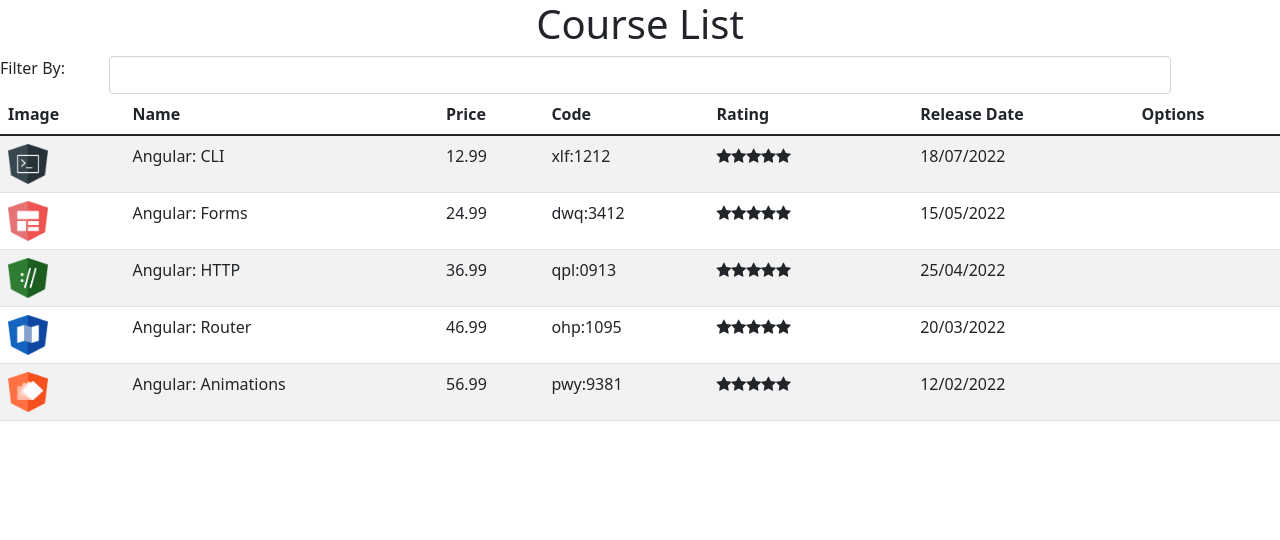
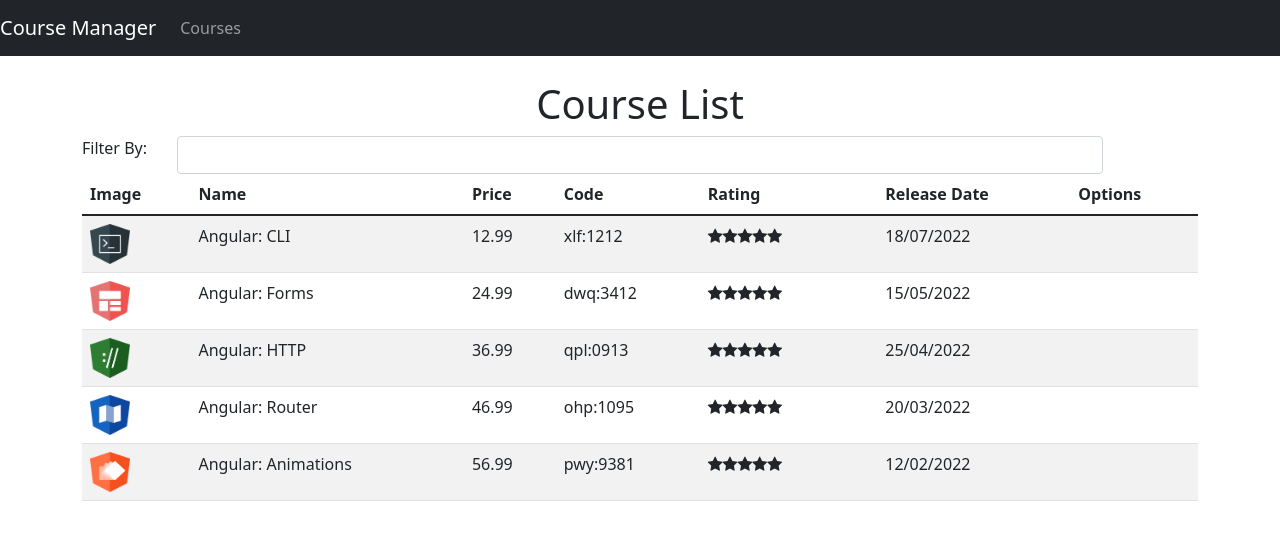
Before and after one commit to Daniel-Fonseca-da-Silva/Introducao-ao-Angular-8, an Angular app: page /Courses in a window 1280 px wide. Shown: the top 540 px of the page. Built offline with nearby package versions, Linux system fonts and the light colour scheme.

Commit message:
Protegendo Rotas com Guards

```diff
--- a/src/app/app.component.html
+++ b/src/app/app.component.html
@@ -1 +1,4 @@
-<app-course-list></app-course-list>
+<app-nav-bar></app-nav-bar>
+<div class="container mt-4">
+    <router-outlet></router-outlet>
+</div>
--- a/src/app/courses/course-list.component.ts
+++ b/src/app/courses/course-list.component.ts
@@ -3,7 +3,6 @@
 import { CourseService } from "./course.service";
 
 @Component({
-    selector: 'app-course-list',
     templateUrl: 'course-list.component.html'
 })
 export class CourseListComponent implements OnInit {
--- /dev/null
+++ b/src/app/nav-bar/nav-bar.component.html
@@ -0,0 +1,16 @@
+<nav class="navbar navbar-expand-lg navbar-dark bg-dark">
+    <a href="#" class="navbar-brand">Course Manager</a>
+
+    <button class="navbar-toggler" type="button" data-toggle="collapse" data-target="#navbarSupportedContent"
+        aria-controls="navbarSupportedContent" aria-expanded="false" aria-label="Toggle navigation">
+        <span class="navbar-toggler-icon"></span>
+    </button>
+
+    <div class="collapse navbar-collapse" id="navbarSupportedContent">
+        <ul class="navbar-nav mr-auto">
+            <li class="nav-item">
+                <a  href="#" class="nav-link">Courses</a>
+            </li>
+        </ul>
+    </div>
+</nav>
--- /dev/null
+++ b/src/app/not-found-404/not-found-404.component.html
@@ -0,0 +1,10 @@
+<div class="page-wrap d-flex flex-row align-items-center">
+    <div class="container">
+        <div class="row justify-content-center">
+            <div class="col-md-12 text-center">
+                <span class="display-1 d-block">404</span>
+                <div class="mb-4 lead">The page you are looking for was not found.</div>
+            </div>
+        </div>
+    </div>
+</div>
```
Also changed, not shown: src/app/app.module.ts (+21 -2 lines), src/app/nav-bar/nav-bar.component.ts (added, +7 -0 lines), src/app/not-found-404/not-found-404.component.ts (added, +8 -0 lines).
